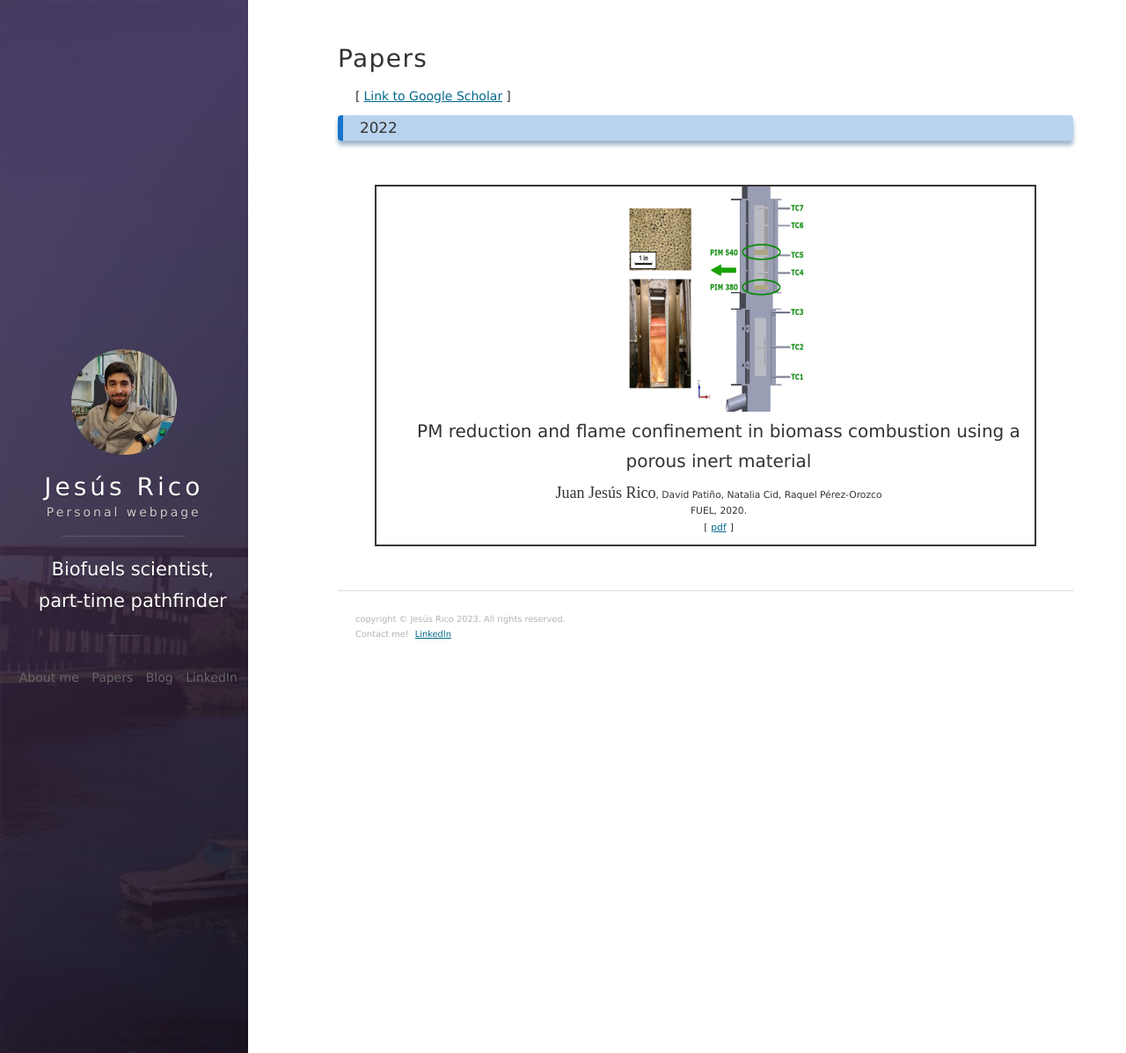
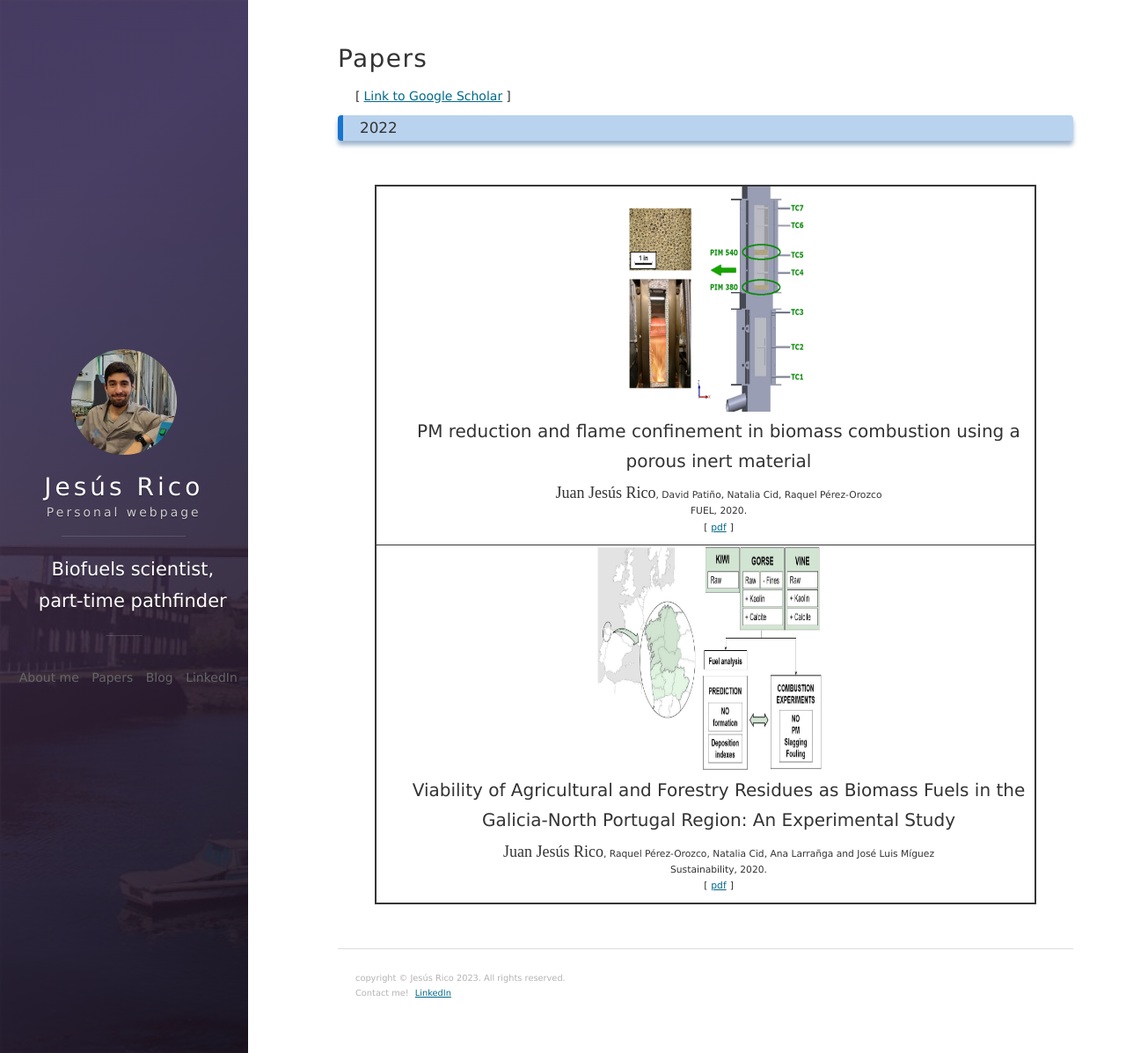
Before and after one commit to jesusrico96/jesusrico96.github.io, a Jekyll site: the page built from archive.md, in a window 1280 px wide and 1197 px high. Shown: the whole window at 88% size. Built offline with Jekyll 4.4.1, drawn with Linux system fonts in a browser that asks for light colours; nearby versions of some CDN libraries.

Commit message:
Second paper

```diff
--- a/archive.md
+++ b/archive.md
@@ -19,4 +19,16 @@ header : All papers published
 		</p>
     </td>
   </tr>
+  <tr>
+    <td align="center" valign="middle">
+		<img class="middle" src="/images/papers/esquema.png" alt="Combustibles" width="256" height="256"/>
+		<p style="font-size:20px; ">
+			<b>Viability of Agricultural and Forestry Residues as Biomass Fuels in the Galicia-North Portugal Region: An Experimental Study</b> <br />
+		</p>
+		<p> <i>Juan Jesús Rico</i>, Raquel Pérez-Orozco, Natalia Cid, Ana Larrañga and José Luis Míguez <br />
+			Sustainability, 2020. <br />
+			[<a href="http://dx.doi.org/10.3390/su12198206">pdf</a>]
+		</p>
+    </td>
+  </tr>
 </table>
```
Also changed, not shown: images/papers/esquema.png (added).
